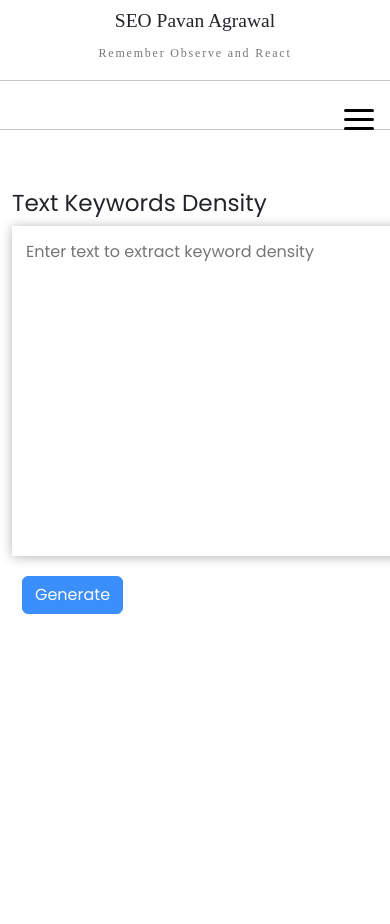
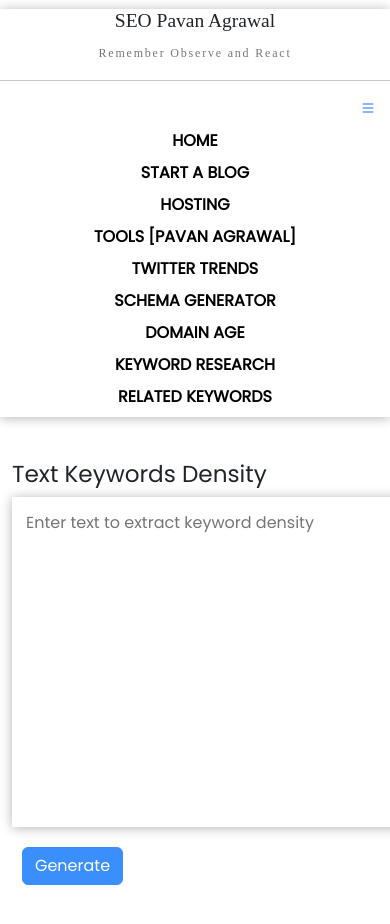
Before and after one commit to maheshdrago/keywordsInText, a plain HTML site: page index.html in a window 390 px wide. Both pictures are taken after a click on the link 359 px from the left and 119 px from the top of the page. Shown: the top 924 px of the page. Before the commit the page ends 844 px from the top, so only its background shows below. Drawn offline with nearby package versions, Linux system fonts and the light colour scheme; a web font is replaced by a local one.

Commit message:
Update index.html

```diff
--- a/index.html
+++ b/index.html
@@ -5,6 +5,7 @@
     <meta http-equiv="X-UA-Compatible" content="IE=edge">
     <meta name="viewport" content="width=device-width, initial-scale=1.0">
     <title>Deepawali SEO-Text Keywords Density</title>
+    <link rel="stylesheet" href="https://cdn.jsdelivr.net/npm/bootstrap-icons@1.10.2/font/bootstrap-icons.css">
     <link rel="stylesheet" type="text/css" href="https://cdnjs.cloudflare.com/ajax/libs/bootstrap-datepicker/1.6.1/css/bootstrap-datepicker3.min.css">
     <link rel="stylesheet" href="https://cdn.jsdelivr.net/npm/purecss@2.1.0/build/pure-min.css" integrity="sha384-yHIFVG6ClnONEA5yB5DJXfW2/KC173DIQrYoZMEtBvGzmf0PKiGyNEqe9N6BNDBH" crossorigin="anonymous">
     <link href="https://cdn.jsdelivr.net/npm/bootstrap@5.2.2/dist/css/bootstrap.min.css" rel="stylesheet" integrity="sha384-Zenh87qX5JnK2Jl0vWa8Ck2rdkQ2Bzep5IDxbcnCeuOxjzrPF/et3URy9Bv1WTRi" crossorigin="anonymous">
@@ -77,13 +78,16 @@
     .navbar-links {
         height: 80%;
         margin-left: 20vw;
-        width: min-content;
+        width: 70%;
     }
 
 .navbar-links ul {
     display: flex;
     margin: 0;
     padding: 0;
+    flex-wrap: wrap;
+    column-gap: 8px;
+    row-gap: 8px;
 }
 
 .navbar-links li {
@@ -101,7 +105,6 @@
 
 
 .toggle-button {
-    position: absolute;
     top: .75rem;
     right: 1rem;
     display: none;
@@ -125,7 +128,8 @@
     }
 
     .toggle-button {
-        display: flex;
+        display: block;
+        float: right;
     }
 
     .navbar-links {
@@ -203,10 +207,15 @@
         display: none;
     }
 
+    .col-6{
+        margin-bottom:50px;
+    }
 
 
 </style>
 <body>
+
+    <div class="main-wrapper" style="overflow: hidden;">
         <div class="header-div">
             <div class="links">
                 <p><a href="https://www.deepawaliseotips.com/about-us/">About us</a></p>
@@ -222,39 +231,51 @@
                     <span class="td-tagline-text">Remember Observe and React</span>
                 </center>
                 <hr>
-
+                <a href="#" class="toggle-button" style="float: right;">
+                    <span><i class="bi bi-list"></i></span>
+                </a>
+                <br>
             </div>
             <nav class="navbar">
-            <a href="#" class="toggle-button">
-                <span class="bar"></span>
-                <span class="bar"></span>
-                <span class="bar"></span>
-            </a>
 
 
                 <div class="navbar-links">
                     <ul>
                         <li>
-                        <a href="https://www.deepawaliseotips.com/">HOME</a>
+                            <a href="https://www.deepawaliseotips.com/"><b>HOME</b></a>
                         </li>
                         <li>
-                        <a href="https://www.deepawaliseotips.com/category/start-a-blog/">START A BLOG</a>
+                            <a href="https://www.deepawaliseotips.com/category/start-a-blog/"><b>START A BLOG</b></a>
                         </li>
                         <li>
-                        <a href="https://www.deepawaliseotips.com/category/hosting/">HOSTING</a>
+                            <a href="https://www.deepawaliseotips.com/category/hosting/"><b>HOSTING</b></a>
                         </li>
 
                         <li>
-                        <a href="https://www.deepawaliseotips.com/tools/">TOOLS [PAVAN AGRAWAL]</a>
+                            <a href="https://www.deepawaliseotips.com/tools/"><b>TOOLS [PAVAN AGRAWAL]</b></a>
                         </li>
                         <li>
-                        <a href="https://twittertrends.deepawaliseotips.com/">TWITTER TRENDS</a>
+                            <a href="https://twittertrends.deepawaliseotips.com/"><b>TWITTER TRENDS</b></a>
+                        </li>
+                        <li>
+                            <a href="https://www.deepawaliseotips.com/schema-generator-tool.html"><b>SCHEMA GENERATOR</b></a>
+                        </li>
+                        <li>
+                            <a href="https://www.deepawaliseotips.com/domain-age.html/"><b>DOMAIN AGE</b></a>
+                        </li>
+                        <li>
+                            <a href="https://www.deepawaliseotips.com/keyword-generator.html/"><b>KEYWORD RESEARCH</b></a>
+                        </li>
+                        <li>
+                            <a href="https://www.deepawaliseotips.com/related-keywords.html/"><b>RELATED KEYWORDS</b></a>
                         </li>
                     </ul>
                 </div>
             </nav>
         </div>
-    <hr>
+    </div>
+
+
     <br>
     <div class="container">
         <div class="header-tab">
@@ -295,6 +316,12 @@
 <script>
     let flag = false;
     let data;
+
+    const toggleButton = document.getElementsByClassName('toggle-button')[0]
+    const navbarLinks = document.getElementsByClassName('navbar-links')[0]
+        toggleButton.addEventListener('click', () => {
+        navbarLinks.classList.toggle('active')
+    })
 
     const change_words = (value ) => {
         if(value==1){
```
Lines whose indentation alone changed are shown as unchanged.
